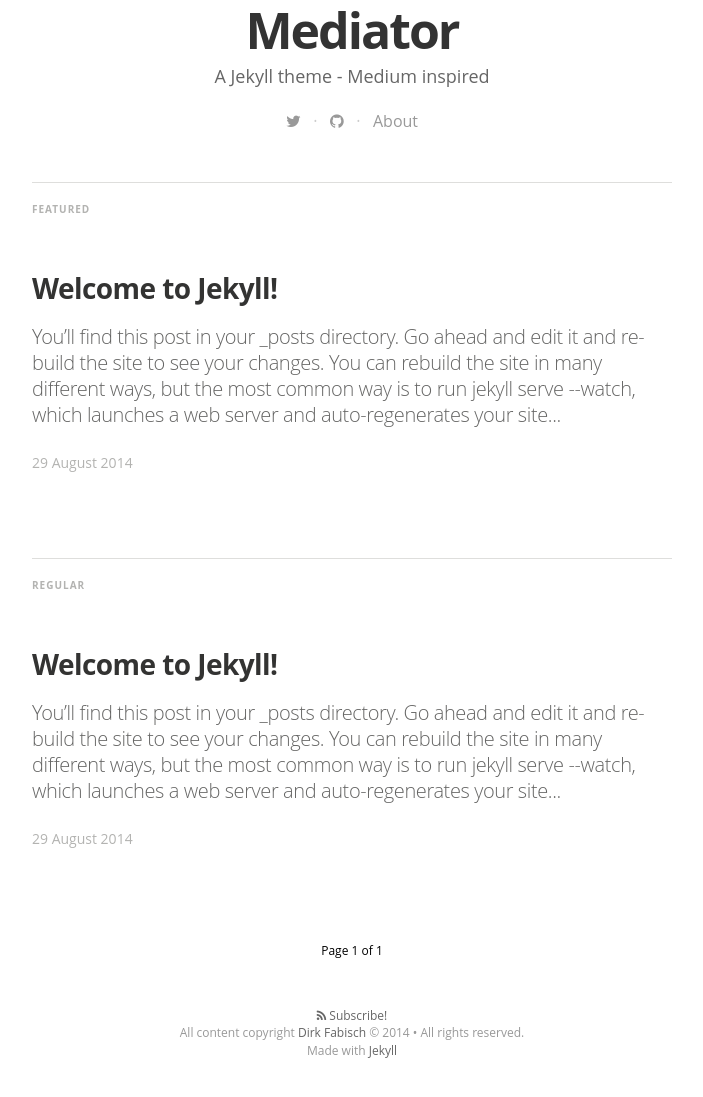
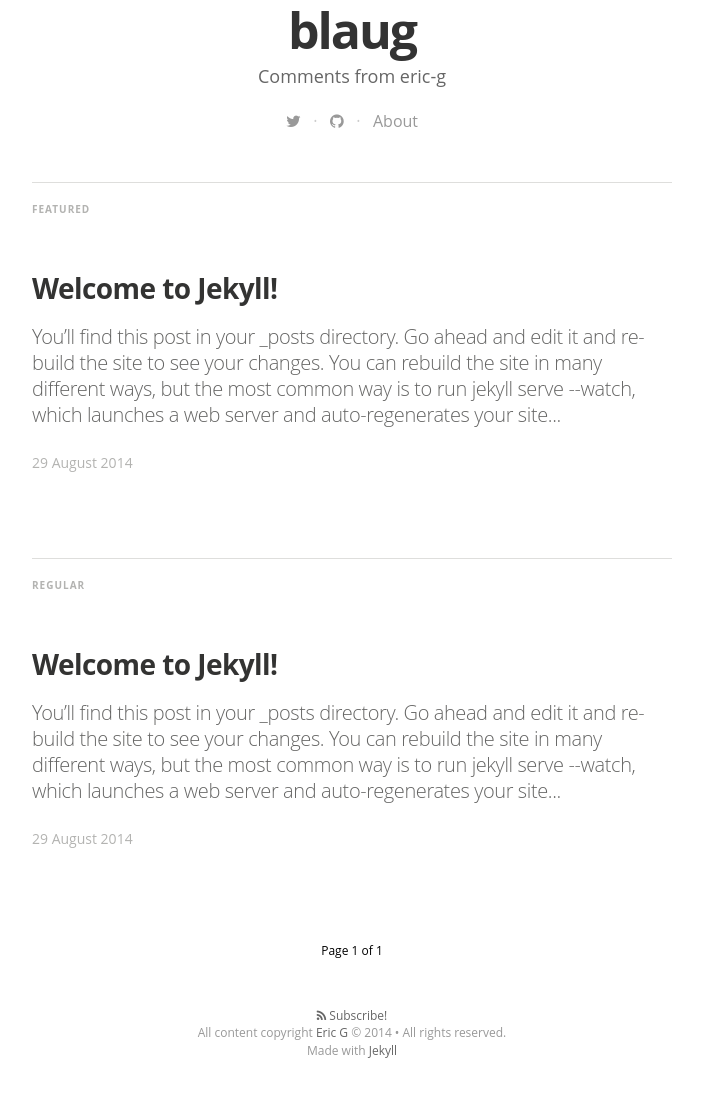
Before and after one commit to eric-g/eric-g.github.io, a Jekyll site: the page built from index.html, in a window 1280 px wide and 1400 px high, scrolled down 236 px. Shown: the part 293-1390 px from the top of the window, without its empty margins (288-991 px from the left). Built offline with Jekyll 4.4.1, drawn with Linux system fonts in a browser that asks for light colours; nearby versions of some CDN libraries; some web fonts are replaced; Markdown is read by kramdown in place of the engine named in the settings; the list of posts is cut into pages by our own code.

Commit message:
Change configs

```diff
--- a/_config.yml
+++ b/_config.yml
@@ -3,18 +3,18 @@ markdown: redcarpet
 highlighter: false
 
 # Site settings
-title: "Mediator"
+title: "blaug"
 description: > # this means to ignore newlines until "email:"
-   A Jekyll theme - Medium inspired
+   Comments from eric-g
 
-email: a-mail@mail.mail
+email: gausnell@gmail.com
 #blog logo
 logo: "/assets/images/df_logo.jpg"
 # blog cover
 cover: "/assets/images/cA4aKEIPQrerBnp1yGHv_IMG_9534-3-2.jpg"
 
-name: 'Dirk Fabisch'
-author: 'Dirk Fabisch'
+name: 'Eric G'
+author: 'Eric G'
 author_image: "/assets/images/author.jpg"
 
 paginate:	5
@@ -39,7 +39,7 @@ social:
 #    share_link: "&amp;u="
 
   - icon:	github
-    url:	https://github.com/dirkfabisch
+    url:	https://github.com/eric-g
     desc:	Fork me on github
     share_url:
     share_title:
```
